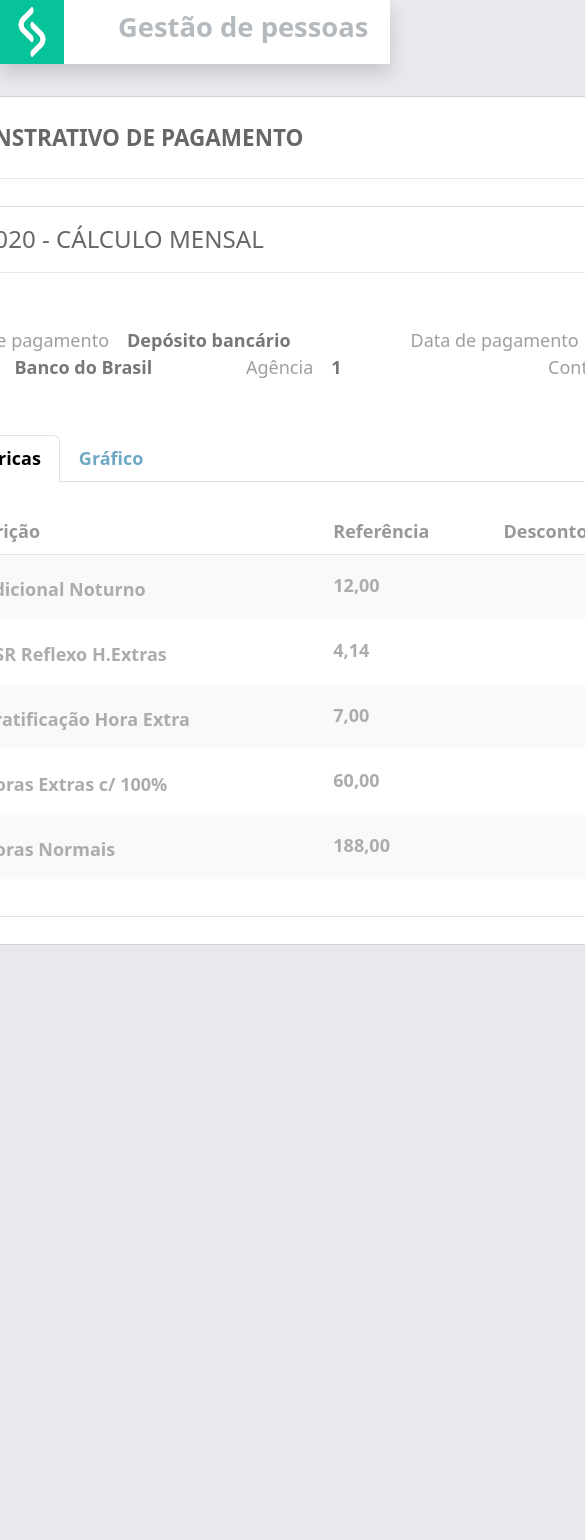
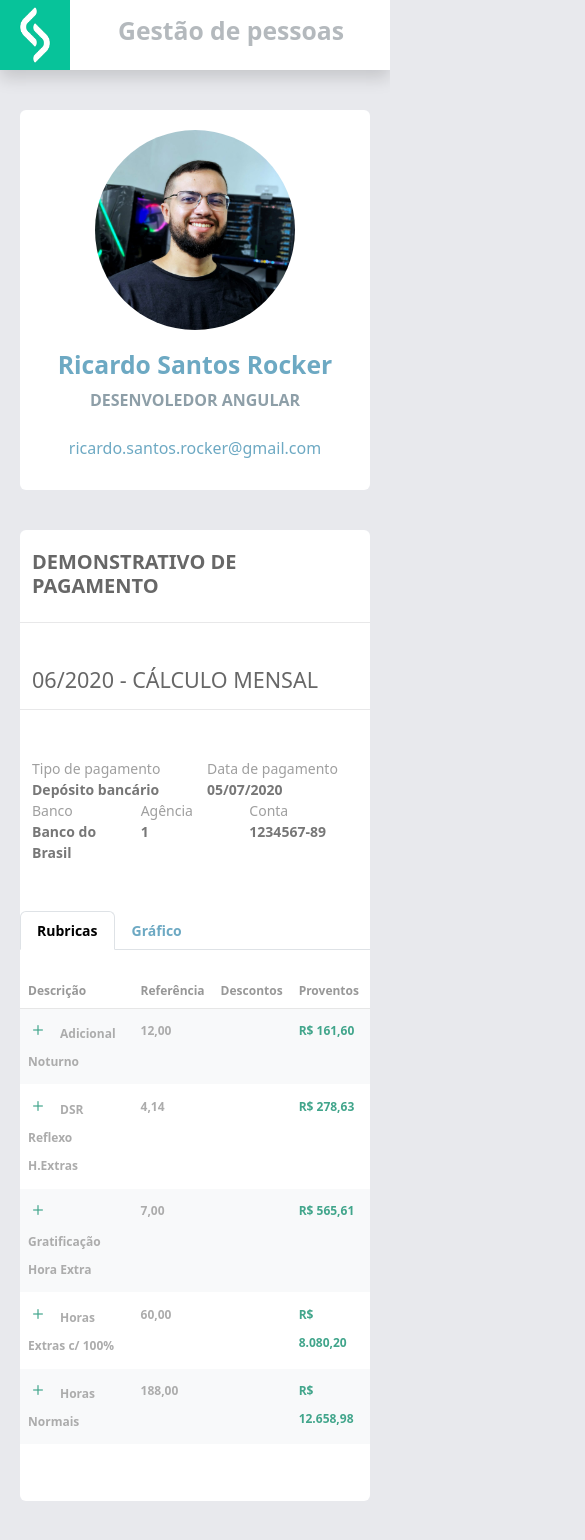
Before and after one commit to ricardorocker/demo-pagamento, an Angular app: page / in a window 390 px wide. Shown: the top 1540 px of the page, 585 px wide, since content can reach past the window. Before the commit the page ends 977 px from the top, so only its background shows below. Built offline with nearby package versions, Linux system fonts and the light colour scheme.

Commit message:
demo-pagamento style adjusts

```diff
--- a/package.json
+++ b/package.json
@@ -20,6 +20,7 @@
     "@angular/platform-browser-dynamic": "^16.2.0",
     "@angular/router": "^16.2.0",
     "bootstrap": "^5.3.2",
+    "bootstrap-icons": "^1.11.2",
     "rxjs": "~7.8.0",
     "tslib": "^2.3.0",
     "zone.js": "~0.13.0"
--- a/src/app/components/navbar/navbar.component.html
+++ b/src/app/components/navbar/navbar.component.html
@@ -1,6 +1,6 @@
 <nav class="d-flex align-items-center shadow bg-white">
   <a class="navbar-brand" href="#"
-    ><img src="../../../assets/senior-icon.png" alt="Senior Logo" width="64px"
+    ><img src="../../../assets/senior-icon.png" alt="Senior Logo" width="70px"
   /></a>
   <ul class="navbar-nav ms-5">
     <li class="nav-item h2 fw-bold text-secondary opacity-50">
--- a/src/app/views/demo-pagamento/demo-pagamento.component.css
+++ b/src/app/views/demo-pagamento/demo-pagamento.component.css
@@ -1,5 +1,15 @@
 .container-custom {
   padding: 32px;
+}
+
+.profile-card {
+  min-width: 310px;
+  height: 580px;
+  margin-right: 32px;
+}
+
+.demo-pagamento-card {
+  max-width: 1000px;
 }
 
 th {
@@ -11,7 +21,7 @@ th {
 td {
   color: #acacac !important;
   font-weight: bold;
-  line-height: 42px;
+  line-height: 28px;
 }
 
 tr {
@@ -19,13 +29,12 @@ tr {
 }
 
 .proventos,
-.plus-icon {
+i {
   color: #41a58b !important;
 }
 
-.plus-icon {
-  font-size: 28px;
-  font-weight: 900;
+i {
+  font-size: 20px;
   margin-right: 12px;
 }
 
@@ -34,3 +43,64 @@ tr {
     max-width: 1440px;
   }
 }
+
+@media (max-width: 992px) {
+  .container-custom {
+    width: 100%;
+    padding: 20px;
+    flex-direction: column;
+    justify-content: center;
+    align-items: center;
+  }
+
+  .card {
+    width: 80%;
+    margin: 20px 0;
+    padding: 0;
+  }
+}
+
+@media (max-width: 576px) {
+  table {
+    font-size: 12px;
+  }
+
+  .col,
+  .nav-tabs {
+    font-size: 14px;
+  }
+
+  .card {
+    width: 100%;
+  }
+
+  .card,
+  .card-body,
+  .demo-pagamento-card {
+    padding: 20px 0 !important;
+    border: none !important;
+  }
+
+  .profile-card .card-body,
+  p {
+    margin: 0 !important;
+  }
+
+  .profile-card {
+    height: 380px;
+  }
+
+  .card-title,
+  .grid {
+    padding: 0 12px;
+  }
+
+  label {
+    margin: 0 !important;
+  }
+
+  .col-span {
+    display: flex;
+    flex-direction: column;
+  }
+}
--- a/src/app/views/demo-pagamento/demo-pagamento.component.html
+++ b/src/app/views/demo-pagamento/demo-pagamento.component.html
@@ -1,6 +1,6 @@
 <div class="d-flex justify-content-center">
-  <div class="container-custom d-flex gap-5">
-    <div class="card pt-5 text-center" style="width: 350px; height: 605px">
+  <div class="container-custom d-flex">
+    <div class="card profile-card pt-5 text-center">
       <div>
         <img
           class="rounded-circle"
@@ -14,11 +14,11 @@
         <p class="color-secondary fw-bold pb-4 text-uppercase">
           Desenvoledor Angular
         </p>
-        <p class="color-info mt-5 mb-4">ricardo.santos.rocker@gmail.com</p>
+        <p class="color-info mt-5">ricardo.santos.rocker@gmail.com</p>
       </div>
     </div>
 
-    <div class="card p-4" style="width: 1000px">
+    <div class="card p-4 demo-pagamento-card">
       <div class="card-title h5 fw-bold color-primary text-uppercase">
         Demonstrativo de pagamento
       </div>
@@ -30,24 +30,24 @@
         <hr style="opacity: 10%" />
         <div class="grid mt-5">
           <div class="row">
-            <div class="col">
+            <div class="col col-span">
               <span class="color-span">Tipo de pagamento</span>
               <label class="color-label ms-3 fw-bold">Depósito bancário</label>
             </div>
-            <div class="col">
+            <div class="col col-span">
               <span class="color-span">Data de pagamento</span>
               <label class="color-label ms-3 fw-bold">05/07/2020</label>
             </div>
             <div class="row">
-              <div class="col">
+              <div class="col col-span">
                 <span class="color-span">Banco</span>
                 <label class="color-label ms-3 fw-bold">Banco do Brasil</label>
               </div>
-              <div class="col">
+              <div class="col col-span">
                 <span class="color-span">Agência</span>
                 <label class="color-label ms-3 fw-bold">1</label>
               </div>
-              <div class="col">
+              <div class="col col-span">
                 <span class="color-span">Conta</span>
                 <label class="color-label ms-3 fw-bold">1234567-89</label>
               </div>
@@ -67,6 +67,7 @@
           </ul>
 
           <!-- Tab panes -->
+          <div class="table-responsive">
             <table class="table mt-4">
               <thead>
                 <tr>
@@ -79,7 +80,7 @@
               <tbody>
                 <tr class="table-light">
                   <td scope="row">
-                  <span class="plus-icon">+</span>Adicional Noturno
+                    <i class="bi bi-plus"></i>Adicional Noturno
                   </td>
                   <td>12,00</td>
                   <td></td>
@@ -87,7 +88,7 @@
                 </tr>
                 <tr>
                   <td scope="row">
-                  <span class="plus-icon">+</span>DSR Reflexo H.Extras
+                    <i class="bi bi-plus"></i>DSR Reflexo H.Extras
                   </td>
                   <td>4,14</td>
                   <td></td>
@@ -95,7 +96,7 @@
                 </tr>
                 <tr class="table-light">
                   <td scope="row">
-                  <span class="plus-icon">+</span>Gratificação Hora Extra
+                    <i class="bi bi-plus"></i>Gratificação Hora Extra
                   </td>
                   <td>7,00</td>
                   <td></td>
@@ -103,16 +104,14 @@
                 </tr>
                 <tr>
                   <td scope="row">
-                  <span class="plus-icon">+</span>Horas Extras c/ 100%
+                    <i class="bi bi-plus"></i>Horas Extras c/ 100%
                   </td>
                   <td>60,00</td>
                   <td></td>
                   <td class="proventos">R$ 8.080,20</td>
                 </tr>
                 <tr class="table-light">
-                <td scope="row">
-                  <span class="plus-icon">+</span>Horas Normais
-                </td>
+                  <td scope="row"><i class="bi bi-plus"></i>Horas Normais</td>
                   <td>188,00</td>
                   <td></td>
                   <td class="proventos">R$ 12.658,98</td>
@@ -124,3 +123,4 @@
       </div>
     </div>
   </div>
+</div>
--- a/src/styles.css
+++ b/src/styles.css
@@ -1,10 +1,7 @@
 @import "~bootstrap/dist/css/bootstrap.css";
+@import "~bootstrap-icons/font/bootstrap-icons.css";
+
 /* You can add global styles to this file, and also import other style files */
-
-*{
-
-  font-size: 18px;
-}
 
 body {
   background-color: #e8e9ed !important;
```
Also changed, not shown: 1 other file (tests, documents, lock files or other folders). Lines whose indentation alone changed are shown as unchanged.
